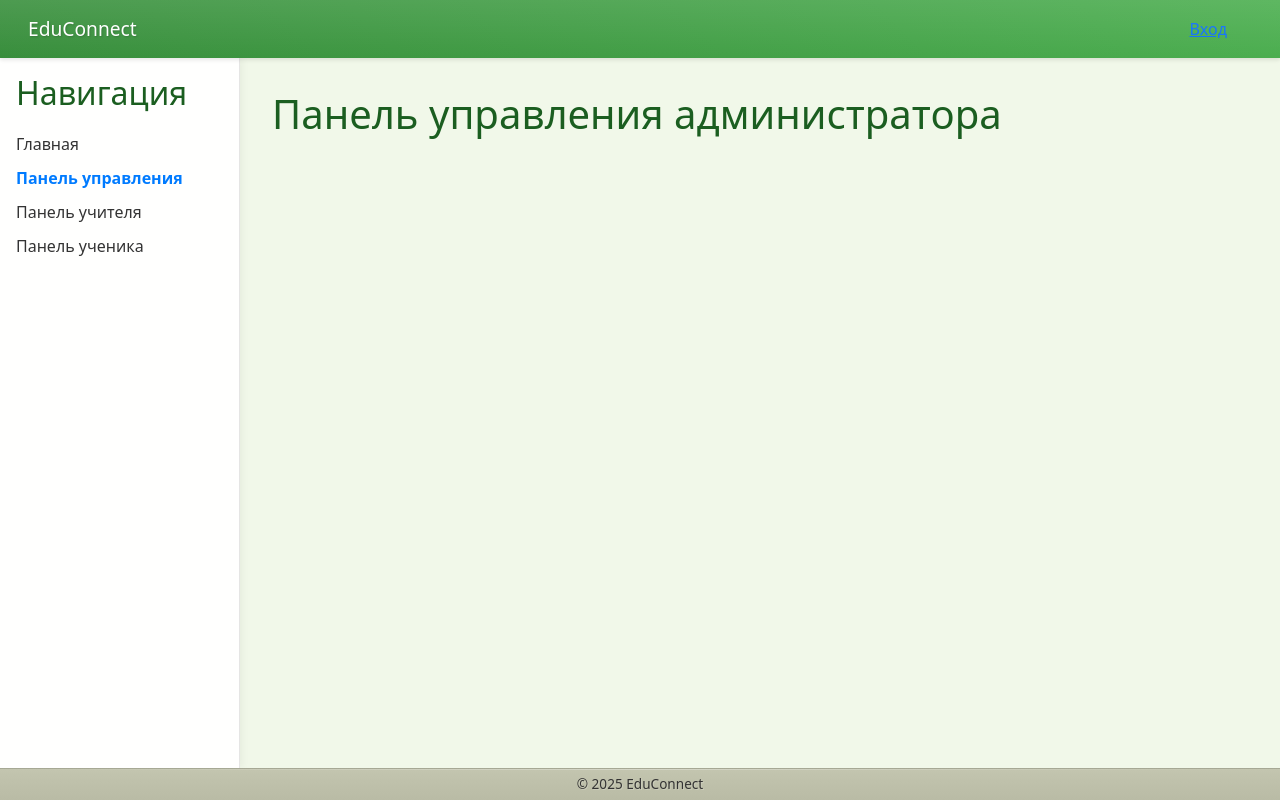
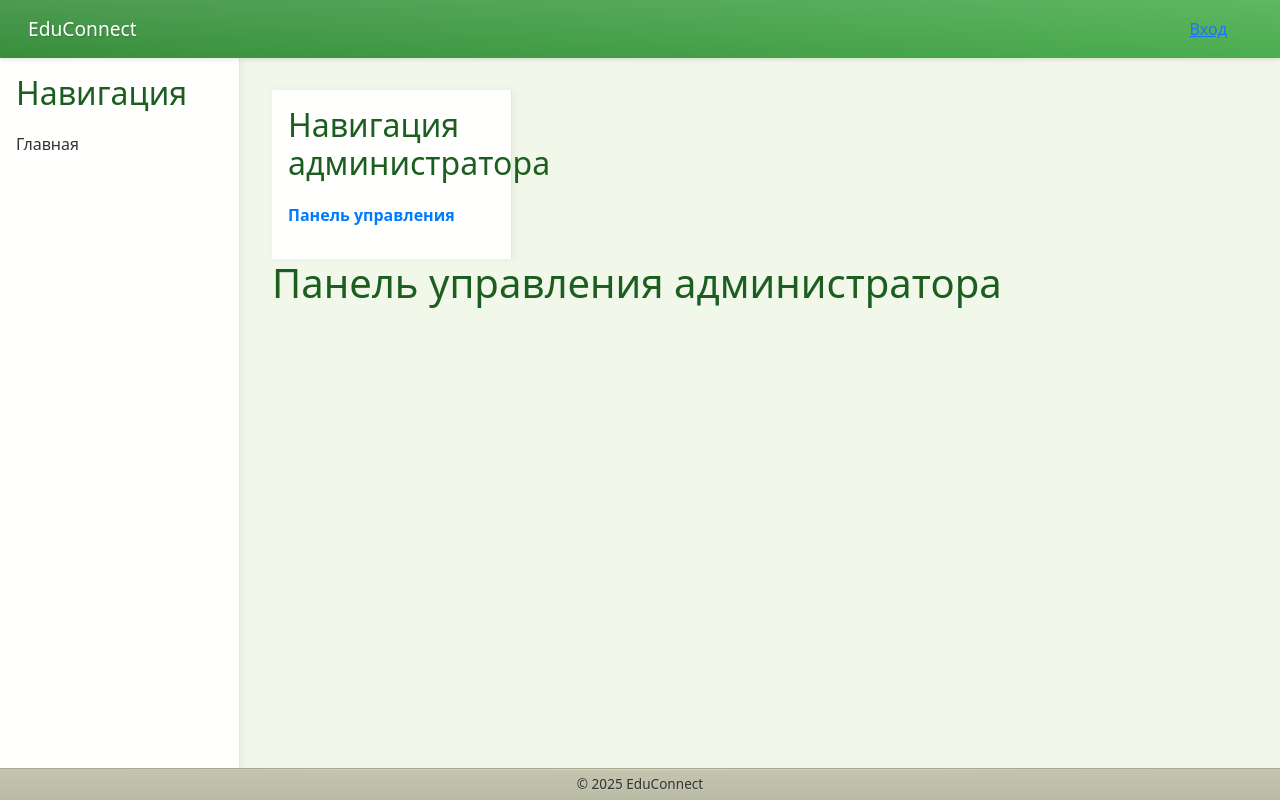
Before and after one commit to Alex-L-K-free/EduConnect, a React (Create React App) app in the folder educonnect/frontend/: page /admin in a window 1280 px wide. Built offline with nearby package versions, Linux system fonts and the light colour scheme.

Commit message:
работа над оформлением - панели управления

```diff
--- a/educonnect/frontend/src/components/AdminDashboard.js
+++ b/educonnect/frontend/src/components/AdminDashboard.js
@@ -1,8 +1,10 @@
 import React from 'react';
+import SidebarAdmin from './layout/SidebarAdmin';
 
 const AdminDashboard = () => {
   return (
     <div className="admin-dashboard">
+      <SidebarAdmin activePage="admin" />
       <h1>Панель управления администратора</h1>
       {/* Добавьте функционал для панели администратора */}
     </div>
--- a/educonnect/frontend/src/components/StudentDashboard.js
+++ b/educonnect/frontend/src/components/StudentDashboard.js
@@ -1,8 +1,10 @@
 import React from 'react';
+import SidebarStudent from './layout/SidebarStudent';
 
 const StudentDashboard = () => {
   return (
     <div className="student-dashboard">
+      <SidebarStudent activePage="student" />
       <h1>Панель управления ученика</h1>
       {/* Добавьте функционал для панели ученика */}
     </div>
--- a/educonnect/frontend/src/components/TeacherDashboard.js
+++ b/educonnect/frontend/src/components/TeacherDashboard.js
@@ -1,8 +1,10 @@
 import React from 'react';
+import SidebarTeacher from './layout/SidebarTeacher';
 
 const TeacherDashboard = () => {
   return (
     <div className="teacher-dashboard">
+      <SidebarTeacher activePage="teacher" />
       <h1>Панель управления учителя</h1>
       {/* Добавьте функционал для панели учителя */}
     </div>
--- a/educonnect/frontend/src/components/layout/Sidebar.js
+++ b/educonnect/frontend/src/components/layout/Sidebar.js
@@ -9,16 +9,7 @@ const Sidebar = ({ activePage }) => {
         <li className={activePage === 'home' ? 'active' : ''}>
           <a href="/">Главная</a>
         </li>
-        <li className={activePage === 'admin' ? 'active' : ''}>
-          <a href="/admin">Панель управления</a>
-        </li>
-        <li className={activePage === 'teacher' ? 'active' : ''}>
-          <a href="/teacher">Панель учителя</a>
-        </li>
-        <li className={activePage === 'student' ? 'active' : ''}>
-          <a href="/student">Панель ученика</a>
-        </li>
-        {/* Добавьте другие элементы навигации по мере необходимости */}
+        {/* Удалите другие элементы, если они не нужны на главной странице */}
       </ul>
     </div>
   );
--- /dev/null
+++ b/educonnect/frontend/src/components/layout/SidebarAdmin.js
@@ -0,0 +1,18 @@
+import React from 'react';
+import './Sidebar.css'; // Импортируйте стили для Sidebar
+
+const SidebarAdmin = ({ activePage }) => {
+  return (
+    <div className="sidebar">
+      <h2>Навигация администратора</h2>
+      <ul>
+        <li className={activePage === 'admin' ? 'active' : ''}>
+          <a href="/admin">Панель управления</a>
+        </li>
+        {/* Добавьте другие элементы навигации для администратора */}
+      </ul>
+    </div>
+  );
+};
+
+export default SidebarAdmin;
--- /dev/null
+++ b/educonnect/frontend/src/components/layout/SidebarStudent.js
@@ -0,0 +1,18 @@
+import React from 'react';
+import './Sidebar.css'; // Импортируйте стили для Sidebar
+
+const SidebarStudent = ({ activePage }) => {
+  return (
+    <div className="sidebar">
+      <h2>Навигация ученика</h2>
+      <ul>
+        <li className={activePage === 'student' ? 'active' : ''}>
+          <a href="/student">Панель ученика</a>
+        </li>
+        {/* Добавьте другие элементы навигации для ученика */}
+      </ul>
+    </div>
+  );
+};
+
+export default SidebarStudent;
--- /dev/null
+++ b/educonnect/frontend/src/components/layout/SidebarTeacher.js
@@ -0,0 +1,18 @@
+import React from 'react';
+import './Sidebar.css'; // Импортируйте стили для Sidebar
+
+const SidebarTeacher = ({ activePage }) => {
+  return (
+    <div className="sidebar">
+      <h2>Навигация учителя</h2>
+      <ul>
+        <li className={activePage === 'teacher' ? 'active' : ''}>
+          <a href="/teacher">Панель учителя</a>
+        </li>
+        {/* Добавьте другие элементы навигации для учителя */}
+      </ul>
+    </div>
+  );
+};
+
+export default SidebarTeacher;
```
Also changed, not shown: 1 other file (tests, documents, lock files or other folders).
